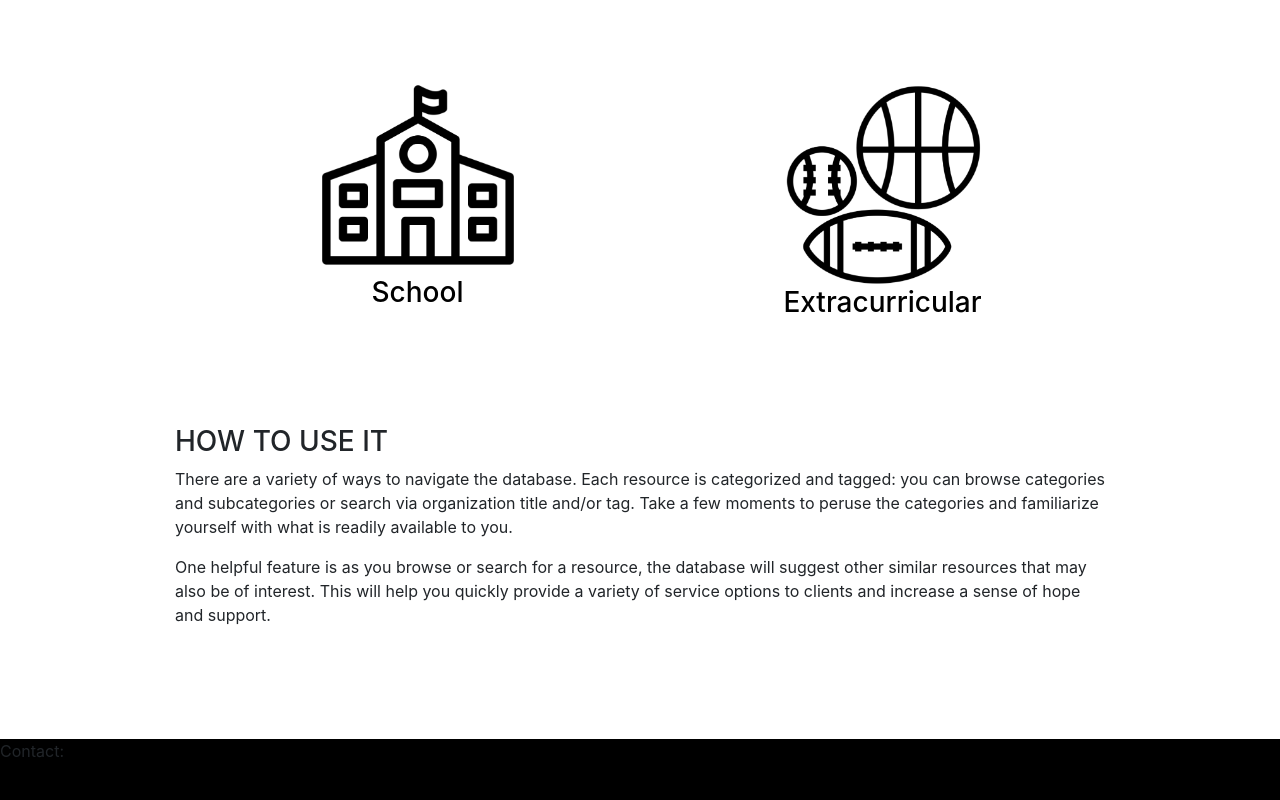
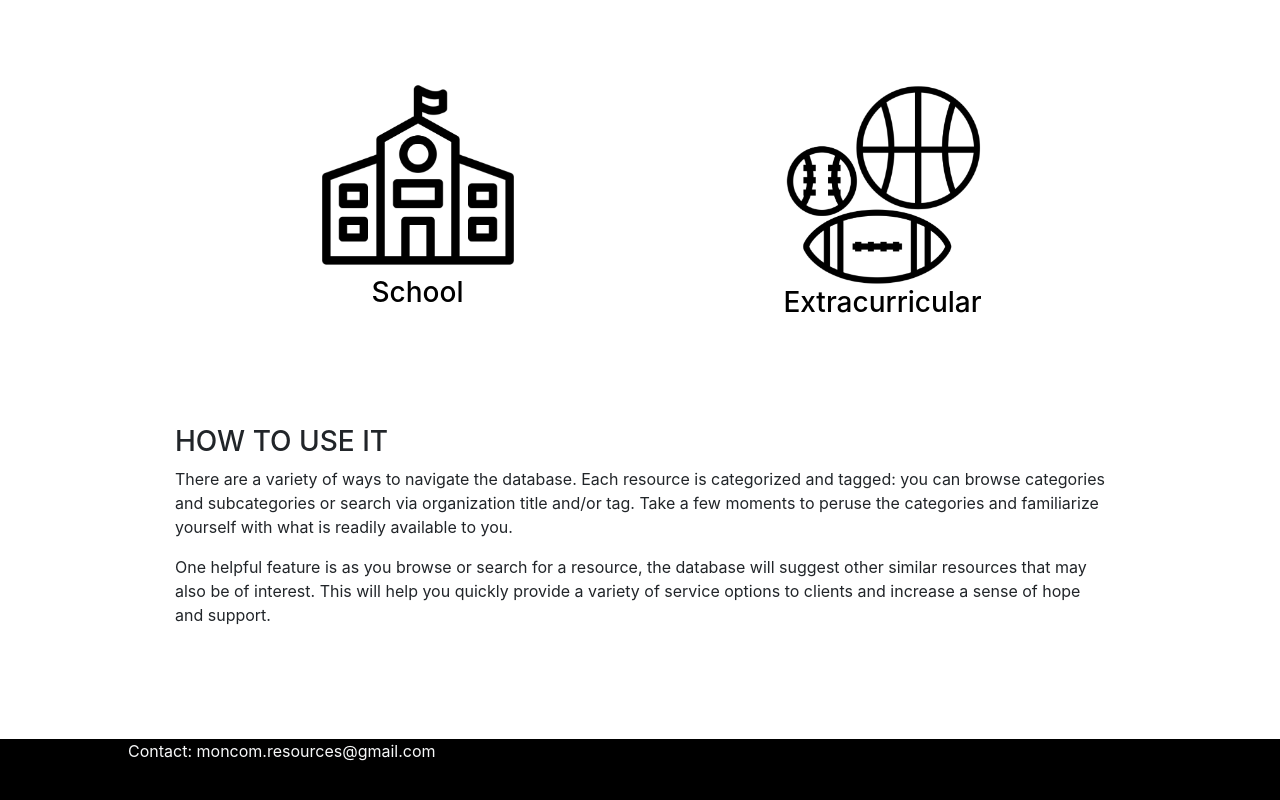
Before and after one commit to moncomResources/resourceDB, a website: page index.html in a window 1280 px wide. Shown: the part 932-1732 px from the top of the page. Drawn offline with nearby package versions, Linux system fonts and the light colour scheme.

Commit message:
Update footer style and information

```diff
--- a/index.html
+++ b/index.html
@@ -257,7 +257,11 @@
       <div id="main"></div>
     </main>
     <footer>
-      <p>Contact:</p>
+      <div class="container-fluid footer-container my-5">
+        <div class="row">
+          <p class="text-light">Contact: moncom.resources@gmail.com</p>
+        </div>
+      </div>
     </footer>
     <script src="js/categories.js" type="text/javascript"></script>
     <script src="js/resources.js" type="text/javascript"></script>
--- a/styles.css
+++ b/styles.css
@@ -54,3 +54,7 @@ button {
 .image-fit {
   object-fit: cover;
 }
+
+.footer-container {
+  width: 80%;
+}
```
